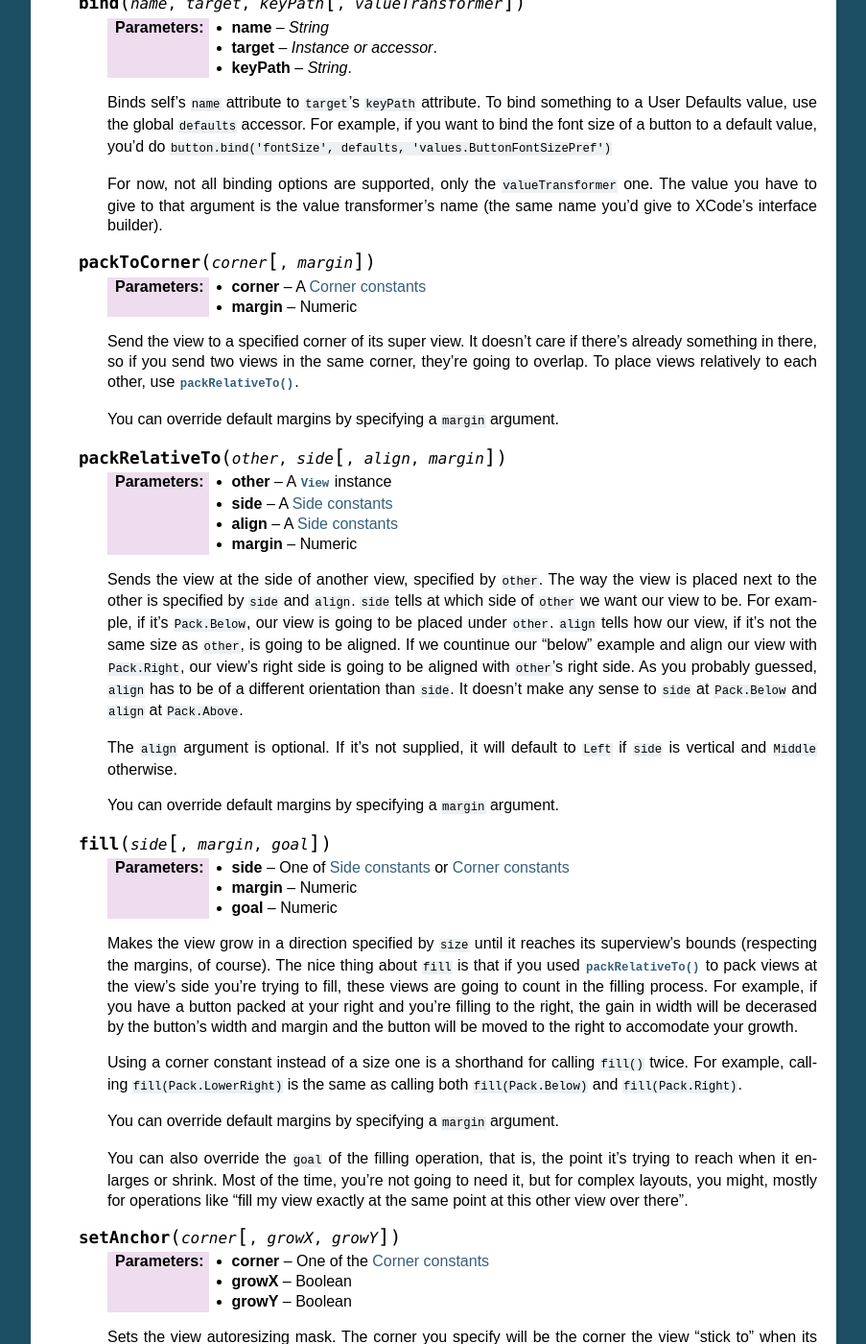
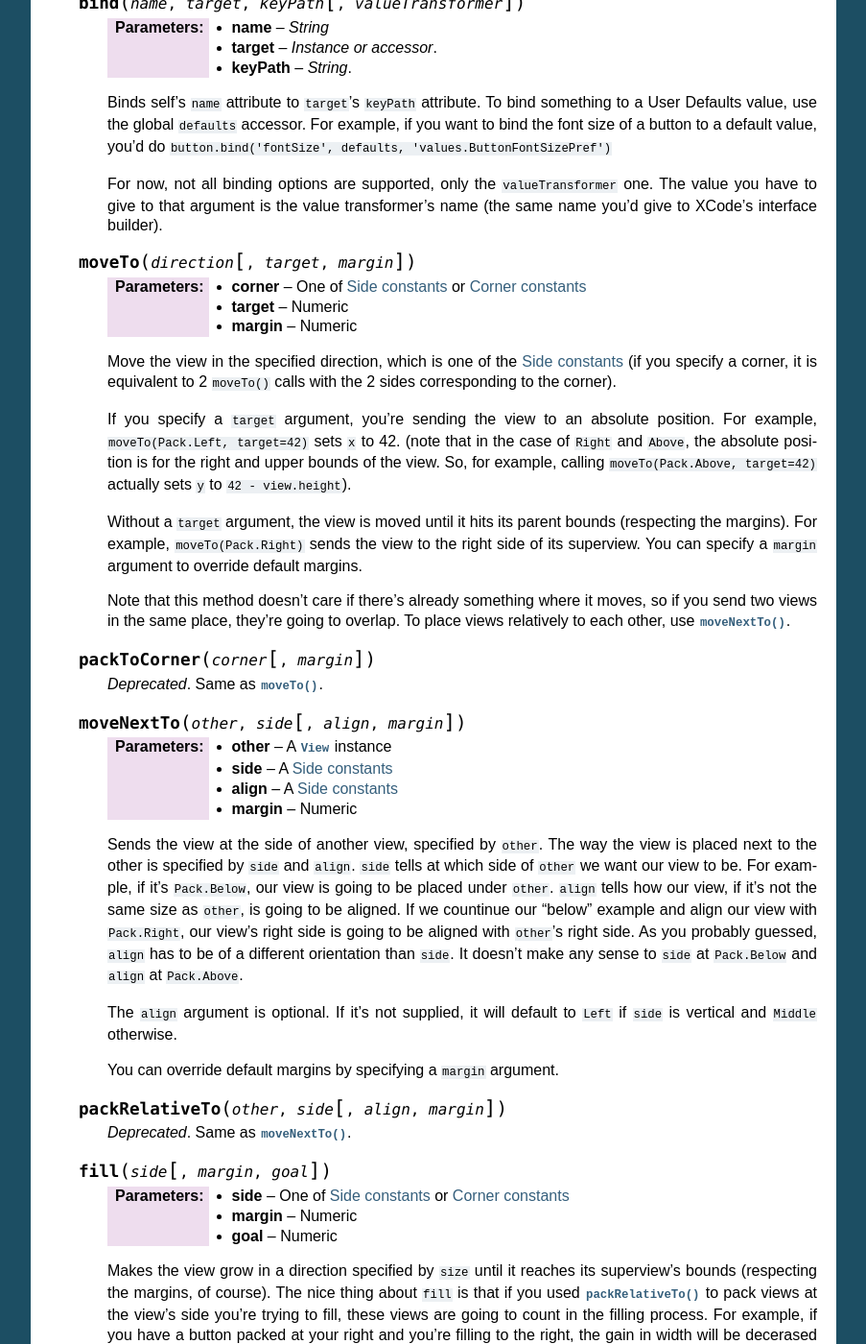
Before and after one commit to hsoft/xibless, a Sphinx documentation site: the page built from docs/api/view.rst, in a window 1280 px wide and 1400 px high, scrolled down 848 px. Shown: the whole window at 96% size, without its empty margins (198-1101 px from the left). Built offline with Sphinx 7.4.7, drawn with Linux system fonts in a browser that asks for light colours; some of the changed text lies outside the part shown.

Commit message:
Added View.moveTo(), a more powerful version of packToCorner().
Then , I deprecated packToCorner and replaced it with moveTo(), and then to be consistent I renamed packRelativeTo() to moveNextTo() and deprecated the former.

```diff
--- a/docs/api/view.rst
+++ b/docs/api/view.rst
@@ -62,18 +62,36 @@ but to be subclassed.
         you have to give to that argument is the value transformer's name (the same name you'd give
         to XCode's interface builder).
 
+    .. method:: moveTo(direction[, target, margin])
+
+        :param corner: One of :ref:`side-constants` or :ref:`corner-constants`
+        :param target: Numeric
+        :param margin: Numeric
+
+        Move the view in the specified direction, which is one of the :ref:`side-constants` (if you
+        specify a corner, it is equivalent to 2 ``moveTo()`` calls with the 2 sides corresponding to
+        the corner).
+
+        If you specify a ``target`` argument, you're sending the view to an absolute position. For
+        example, ``moveTo(Pack.Left, target=42)`` sets ``x`` to 42. (note that in the case of
+        ``Right`` and ``Above``, the absolute position is for the right and upper bounds of the
+        view. So, for example, calling ``moveTo(Pack.Above, target=42)`` actually sets ``y`` to
+        ``42 - view.height``).
+
+        Without a ``target`` argument, the view is moved until it hits its parent bounds
+        (respecting the margins). For example, ``moveTo(Pack.Right)`` sends the view to the right
+        side of its superview. You can specify a ``margin`` argument to override default margins.
+
+        Note that this method doesn't care if there's already something where it moves, so if you
+        send two views in the same place, they're going to overlap. To place views relatively to
+        each other, use :meth:`moveNextTo`.
+
+
     .. method:: packToCorner(corner[, margin])
 
-        :param corner: A :ref:`corner-constants`
-        :param margin: Numeric
+        *Deprecated*. Same as :meth:`moveTo`.
 
-        Send the view to a specified corner of its super view. It doesn't care if there's already
-        something in there, so if you send two views in the same corner, they're going to overlap.
-        To place views relatively to each other, use :meth:`packRelativeTo`.
-
-        You can override default margins by specifying a ``margin`` argument.
-
-    .. method:: packRelativeTo(other, side[, align, margin])
+    .. method:: moveNextTo(other, side[, align, margin])
 
         :param other: A :class:`View` instance
         :param side: A :ref:`side-constants`
@@ -93,6 +111,10 @@ but to be subclassed.
         ``side`` is vertical and ``Middle`` otherwise.
 
         You can override default margins by specifying a ``margin`` argument.
+
+    .. method:: packRelativeTo(other, side[, align, margin])
+
+        *Deprecated*. Same as :meth:`moveNextTo`.
 
     .. method:: fill(side[, margin, goal])
 
```
Also changed, not shown: docs/index.rst (+4 -4 lines), docs/layout.rst (+11 -11 lines), 6 other files.
